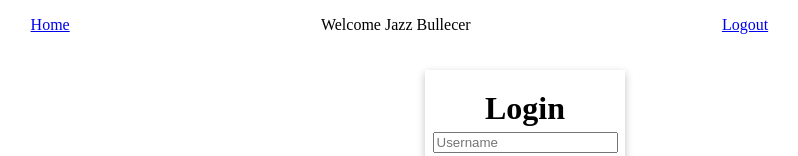
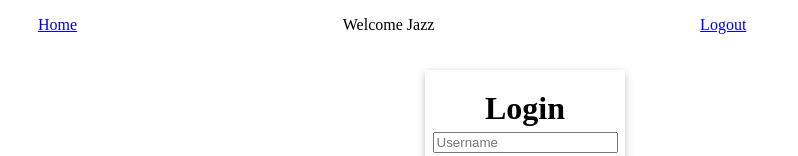
Before and after one commit to jazxbx/gallery, a React (Vite) app: page /login in a window 1280 px wide. Shown: the top 156 px of the page, without its empty margins (115-913 px from the left). Built offline with nearby package versions, Linux system fonts and the light colour scheme; no server answers.

Commit message:
updated default username value

```diff
--- a/src/App.jsx
+++ b/src/App.jsx
@@ -5,7 +5,7 @@ import { API } from "./API";
 
 function App() {
   const [paintings, setPaintings] = useState([]);
-  const [user, setUser] = useState({ id: 1, username: "Jazz Bullecer" });
+  const [user, setUser] = useState({ id: 1, username: "Jazz" });
 
   async function fetchPaintings() {
     try {
--- a/src/components/Login.jsx
+++ b/src/components/Login.jsx
@@ -9,7 +9,7 @@ function Login() {
 
   function handleLogin(e) {
     e.preventDefault();
-    setUser({ id: 1, username: username ? username : "Jazz" });
+    setUser({ id: 1, username: username ? username : "Roronoa Zoro" });
     navigate("/");
   }
 
```
